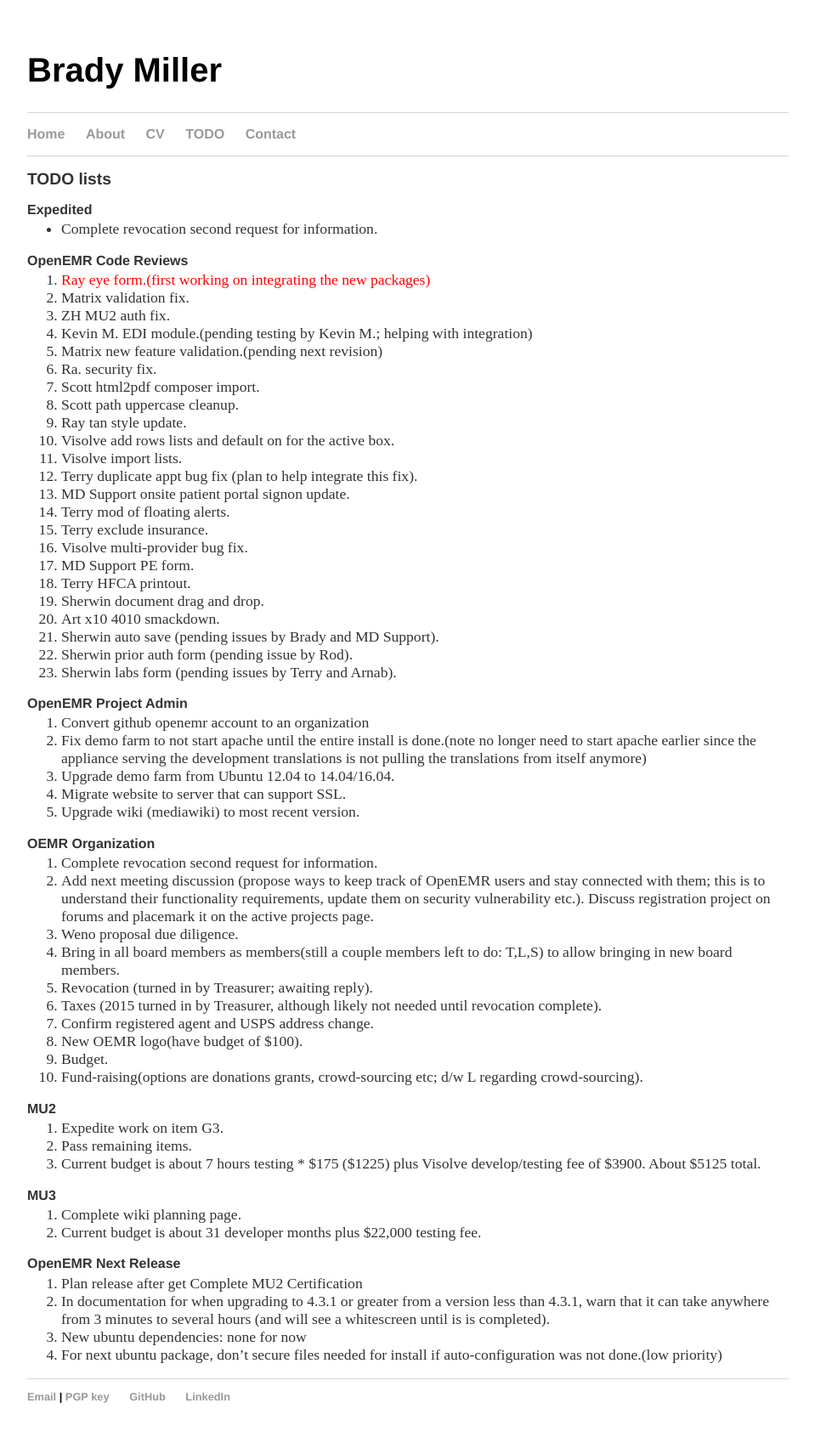
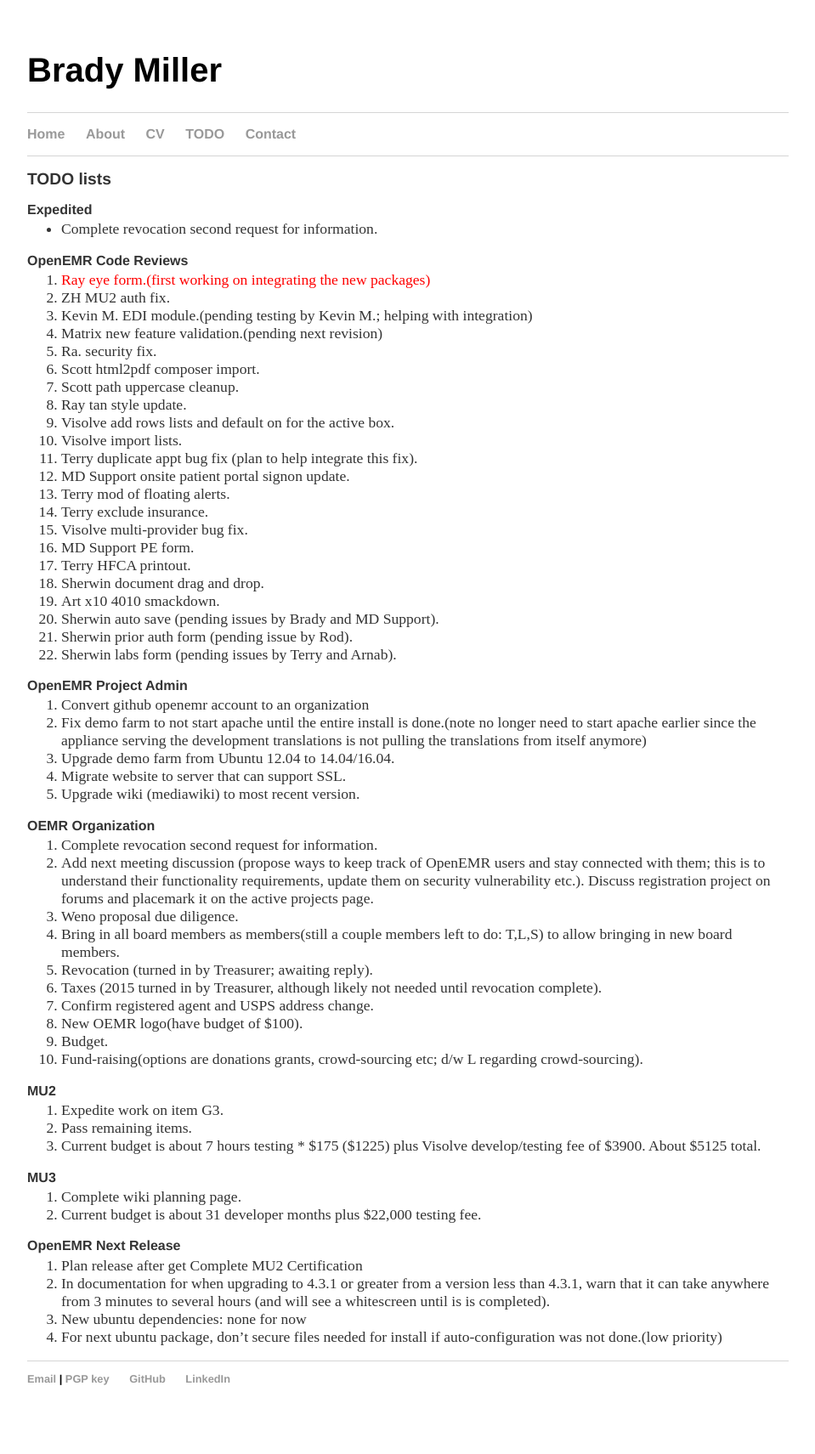
Before and after one commit to bradymiller/bradymiller.github.io, a Jekyll site: the page built from todo/index.md, in a window 1280 px wide. Shown: the whole page at 85% size, without its empty margins (160-1119 px from the left). Built offline with Jekyll 4.4.1, drawn with Linux system fonts in a browser that asks for light colours; after the commit the page ends 1690 px from its top, so only the background shows below that.

Commit message:
Update todo list

```diff
--- a/todo/index.md
+++ b/todo/index.md
@@ -8,7 +8,6 @@
 
 ### OpenEMR Code Reviews
 1. <span style="color: red">Ray eye form.(first working on integrating the new packages)</span>
-1. Matrix validation fix.
 1. ZH MU2 auth fix.
 1. Kevin M. EDI module.(pending testing by Kevin M.; helping with integration)
 1. Matrix new feature validation.(pending next revision)
```
